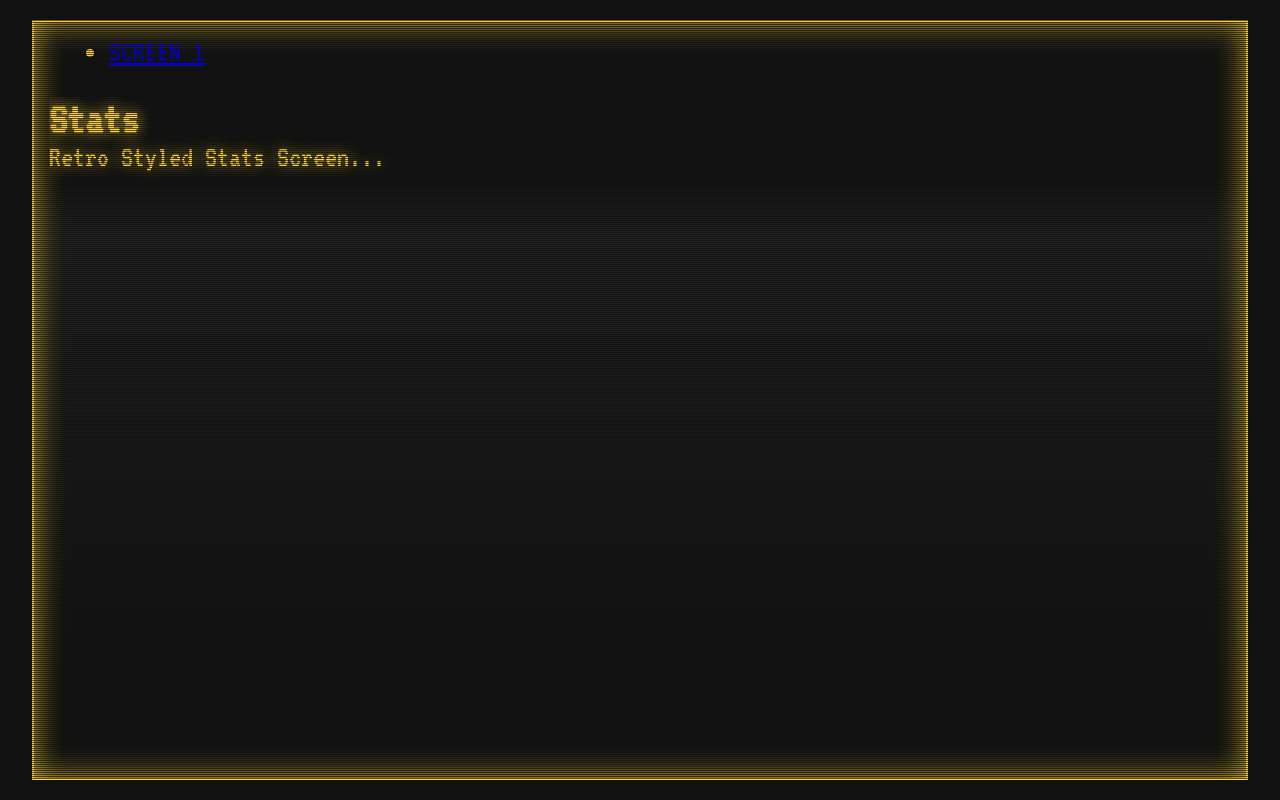
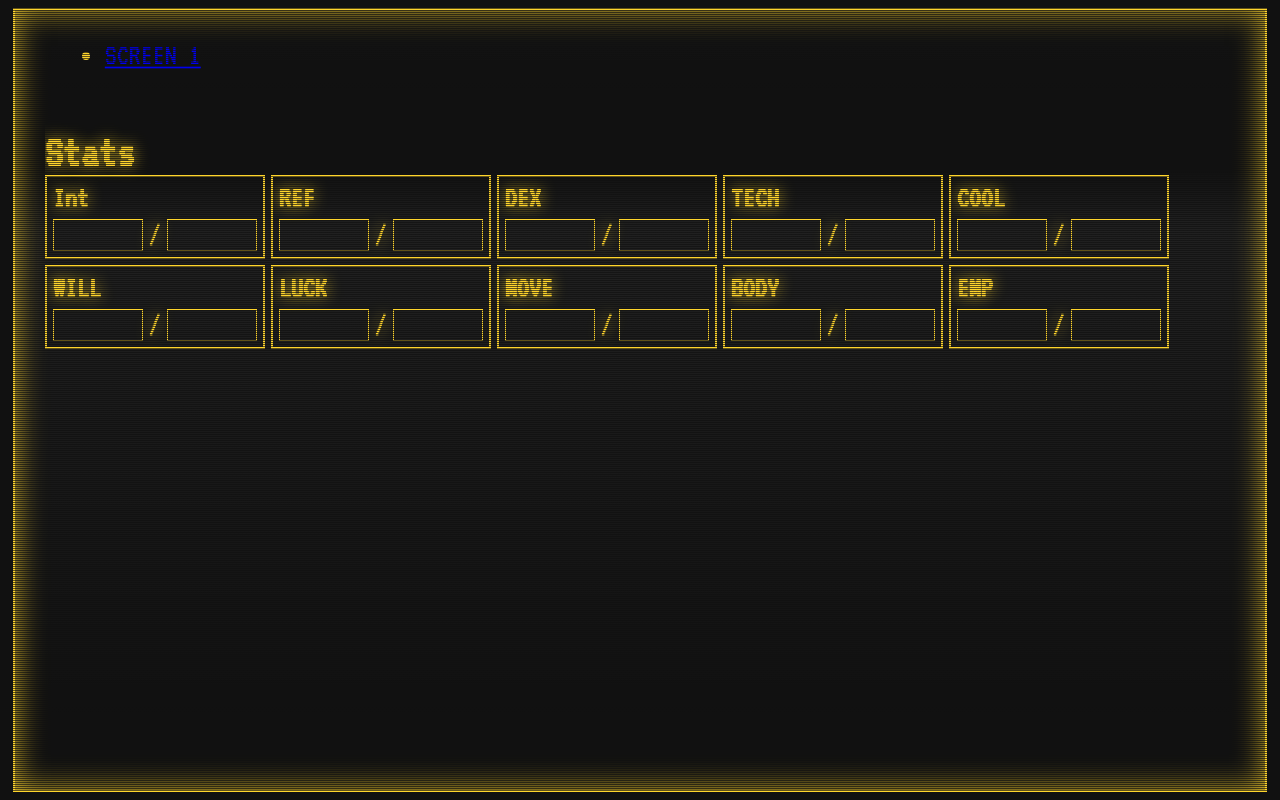
Before and after one commit to CollinLFerguson/CollinLFerguson.github.io, a plain HTML site: page index.html in a window 1280 px wide. Drawn offline with Linux system fonts and the light colour scheme.

Commit message:
stats menu

```diff
--- a/index.html
+++ b/index.html
@@ -2,6 +2,7 @@
 <html>
     <head>
         <link rel="stylesheet" href="./style/stylesheets/fonts.css">
+        <link rel="stylesheet" href="./style/stylesheets/retro_styles.css">
         <link rel="stylesheet" href="./style/stylesheets/styles.css">
     </head>
     <body>
@@ -16,14 +17,107 @@
             </header>
             <main>
                 <section id="Stats">
-                    <article>
+                    <div style="width:100%">
                         <header>
                             <h2>Stats</h2>
                         </header>
-                        <div class="content">
-                            Retro Styled Stats Screen...
+                        <div class="statsgrid">
+                            <div class="stat-box STAT">
+                                <div class="stat-box-label">Int</div>
+                                <div class="input-row">
+                                    <div class="input-group">
+                                        <input type="number" id="stat_int_curr">
+                                    </div>
+                                    <p>/</p>
+                                    <div class="input-group">
+                                        <input type="number" id="stat_int_max">
+                                    </div>
+                                </div>
+                            </div>
+                            <div class="stat-box STAT">
+                                <div class="stat-box-label">REF</div>
+                                <div class="input-row">
+                                    <input type="number" id="stat_ref_curr">
+                                    <p>/</p>
+                                    <input type="number" id="stat_ref_max">
+                                </div>
+                            </div>
+
+                            <div class="stat-box STAT">
+                                <div class="stat-box-label">DEX</div>
+                                <div class="input-row">
+                                    <input type="number" id="stat_dex_curr">
+                                    <p>/</p>
+                                    <input type="number" id="stat_dex_max">
+                                </div>
+                            </div>
+
+                            <div class="stat-box STAT">
+                                <div class="stat-box-label">TECH</div>
+                                <div class="input-row">
+                                    <input type="number" id="stat_tech_curr">
+                                    <p>/</p>
+                                    <input type="number" id="stat_tech_max">
+                                </div>
+                            </div>
+
+                            <div class="stat-box STAT">
+                                <div class="stat-box-label">COOL</div>
+                                <div class="input-row">
+                                    <input type="number" id="stat_cool_curr">
+                                    <p>/</p>
+                                    <input type="number" id="stat_cool_max">
+                                </div>
+                            </div>
+
+                            <div class="stat-box STAT">
+                                <div class="stat-box-label">WILL</div>
+                                <div class="input-row">
+                                    <input type="number" id="stat_will_curr">
+                                    <p>/</p>
+                                    <input type="number" id="stat_will_max">
+                                </div>
+                            </div>
+
+                            <div class="stat-box STAT">
+                                <div class="stat-box-label">LUCK</div>
+                                <div class="input-row">
+                                    <input type="number" id="stat_luck_curr">
+                                    <p>/</p>
+                                    <input type="number" id="stat_luck_max">
+                                </div>
+                            </div>
+
+                            <div class="stat-box STAT">
+                                <div class="stat-box-label">MOVE</div>
+                                <div class="input-row">
+                                    <input type="number" id="stat_move_curr">
+                                    <p>/</p>
+                                    <input type="number" id="stat_move_max">
+                                </div>
+                            </div>
+
+                            <div class="stat-box STAT">
+                                <div class="stat-box-label">BODY</div>
+                                <div class="input-row">
+                                    <input type="number" id="stat_body_curr">
+                                    <p>/</p>
+                                    <input type="number" id="stat_body_max">
+                                </div>
+                            </div>
+
+                            <div class="stat-box STAT">
+                                <div class="stat-box-label">EMP</div>
+                                <div class="input-row">
+                                    <input type="number" id="stat_emp_curr">
+                                    <p>/</p>
+                                    <input type="number" id="stat_emp_max">
+                                </div>
+                            </div>
                         </div>
-                    </article>
+                    </div>
+                </section>
+                <section id="Skills">
                 </section>
             </main>
             <footer>
--- /dev/null
+++ b/style/stylesheets/retro_styles.css
@@ -0,0 +1,105 @@
+:root {
+    font-family: "VT323", monospace;
+    /* font-family: "FO3VB", monospace; */
+    font-weight: 400;
+    --primary-color: #ffd52c;
+    --secondary-color: #ff5c00;
+    --tertiary-color: #c72d04;
+    --background-color: #111;
+    scrollbar-color: var(--primary-color) var(--secondary-color);
+    font-size: clamp(18px, 3vw, 30px);
+    color: var(--primary-color);
+}
+* {
+    margin: 0;
+    padding: 0;
+    box-sizing: border-box;
+}
+
+body {
+    display: flex;
+    justify-content: center;
+    align-items: center;
+    height: 100vh;
+    background-color: var(--background-color);
+    cursor: url('./assets/mouse.svg')
+}
+
+div.retro-container {
+    width: 98vw;
+    height: 98vh;
+    display: grid;
+    grid-template-rows: auto 1fr auto;
+    overflow: hidden;
+    padding: 1rem;
+    border: 2px solid var(--primary-color);
+    color: var(--primary-color);
+    mask-image: linear-gradient(to bottom, #0005 50%, #000 50%);
+    mask-size: 100% 2px;
+    text-shadow: 0 0 0.5rem;
+}
+
+header,
+footer {
+    display: flex;
+    gap: 2rem;
+    align-items: center;
+}
+
+main {
+    overflow: hidden;
+}
+
+section {
+    height: 100%;
+    overflow: hidden auto;
+    margin: 1rem 0;
+    padding: 1rem 0;
+}
+
+/* CRT ANIMATIONS */
+@keyframes crtAnimation {
+    0% {
+        background-position: 0 0;
+    }
+
+    100% {
+        background-position: 0 10000%;
+    }
+}
+/* CRT ANIMATIONS */
+
+.old-crt-monitor {
+    box-shadow: inset 0px 0px 1rem;
+    background-image: linear-gradient(0deg, #0000 10%, #fff1 90%, #0000 100%);
+    animation: crtAnimation 100s linear infinite;
+    background-size: 100% 80%;
+}
+
+
+/* BLINKING ALERT */
+.alert {
+    animation: blink-bg 1s ease-out infinite;
+}
+
+@keyframes blink-bg {
+    0%, 60% {
+        text-shadow: 0 0 10.5rem;
+        color: var(--primary-color);
+    }
+    70%, 100% {
+        text-shadow: 0 0 20.5rem;
+        color: var(--tertiary-color);
+    }
+}
+/* BLINKING ALERT */
+
+input,
+button,
+select,
+textarea {
+    font: inherit;
+    color: inherit;
+    background-color: transparent;
+    border: 1px solid var(--primary-color);
+}
--- a/style/stylesheets/styles.css
+++ b/style/stylesheets/styles.css
@@ -1,90 +1,50 @@
-:root {
-    font-family: "VT323", monospace;
-    /* font-family: "FO3VB", monospace; */
-    font-weight: 400;
-    --primary-color: #ffd52c;
-    --secondary-color: #ff5c00;
-    --tertiary-color: #c72d04;
-    --background-color: #111;
-    scrollbar-color: var(--primary-color) var(--secondary-color);
-    font-size: clamp(18px, 3vw, 30px);
-    color: var(--primary-color);
+.statsgrid {
+    display: grid;
+
+    grid-template-columns: repeat(
+        auto-fit,
+        minmax(60px, 220px)
+    );
+    grid-template-columns: repeat(1,fr);
+    gap: 6px;
+
+    max-width: calc(5 * 220px + 4 * 6px);
 }
-* {
-    margin: 0;
-    padding: 0;
+.stat-box {
+    border: 2px solid var(--primary-color);
+    padding: 6px;
+
+    display: flex;
+    flex-direction: column;
+
+    min-width: 60px;
+    max-width: 220px;
+}
+
+.stat-box-label {
+    margin-bottom: 6px;
+    font-weight: bold;
+    text-align: left;
+    font-size: 8;
+}
+
+.input-row {
+    display: flex;
+    gap: 6px;
+}
+
+.input-group {
+    display: flex;
+    flex-direction: column;
+    font-size: 16px;
+}
+
+input[type="number"] {
+    width: 100%;
+    font-size: 1rem;
     box-sizing: border-box;
 }
 
-body {
-    display: flex;
-    justify-content: center;
-    align-items: center;
-    height: 100vh;
-    background-color: var(--background-color);
-    cursor: url('./assets/mouse.svg')
+article {
+    max-width: 100%;
 }
-
-div.retro-container {
-    width: 95vw;
-    height: 95vh;
-    display: grid;
-    grid-template-rows: auto 1fr auto;
-    overflow: hidden;
-    padding: 0.5rem;
-    border: 2px solid var(--primary-color);
-    color: var(--primary-color);
-    mask-image: linear-gradient(to bottom, #0005 50%, #000 50%);
-    mask-size: 100% 2px;
-    text-shadow: 0 0 0.5rem;
-}
-
-header,
-footer {
-    display: flex;
-    gap: 2rem;
-    align-items: center;
-}
-
-main {
-    overflow: hidden;
-}
-
-section {
-    height: 100%;
-    overflow: hidden auto;
-    margin: 1rem 0;
-}
-
-@keyframes crtAnimation {
-    0% {
-        background-position: 0 0;
-    }
-
-    100% {
-        background-position: 0 10000%;
-    }
-}
-
-.old-crt-monitor {
-    box-shadow: inset 0px 0px 1rem;
-    background-image: linear-gradient(0deg, #0000 10%, #fff1 90%, #0000 100%);
-    animation: crtAnimation 100s linear infinite;
-    background-size: 100% 80%;
-}
-
-
-.alert {
-    animation: blink-bg 1s ease-out infinite;
-}
-
-@keyframes blink-bg {
-    0%, 60% {
-        text-shadow: 0 0 10.5rem;
-        color: var(--primary-color);
-    }
-    70%, 100% {
-        text-shadow: 0 0 20.5rem;
-        color: var(--tertiary-color);
-    }
-}
```
